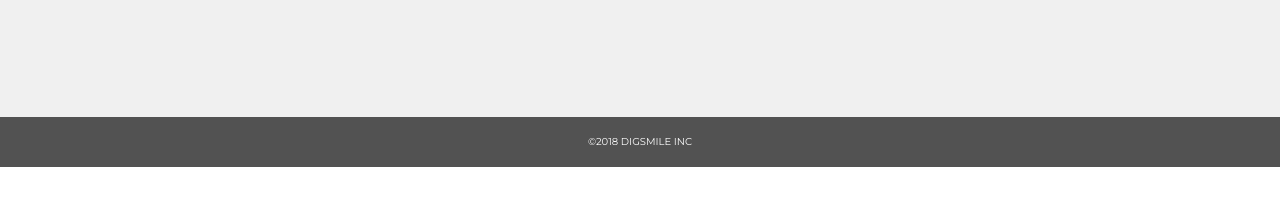
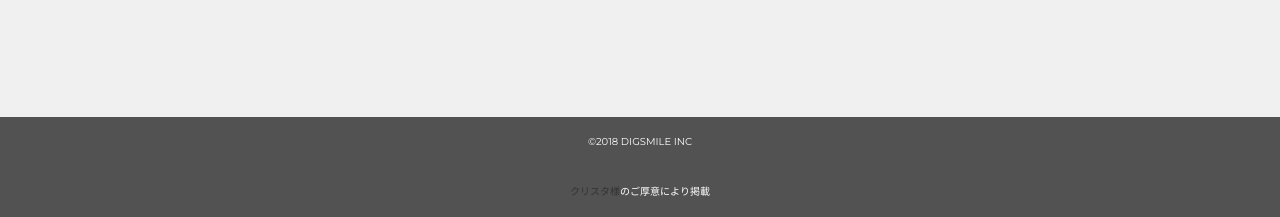
Before and after one commit to susumu3/cresta_third_hp, a plain HTML site: page index.html in a window 1280 px wide. Shown: the part 3135-3352 px from the top of the page. Before the commit the page ends 3302 px from the top, so only its background shows below. Drawn offline with nearby package versions, Linux system fonts and the light colour scheme.

Commit message:
Update index.html

```diff
--- a/index.html
+++ b/index.html
@@ -202,6 +202,7 @@
     <!-- footer -->
     <footer class="footer">
       <small>&copy;2018 DIGSMILE INC</small>
+      <p><a href="https://crestadesign.org/cording-second/">クリスタ様</a>のご厚意により掲載</p>
     </footer><!-- //footer -->
     <script src="https://ajax.googleapis.com/ajax/libs/jquery/3.6.0/jquery.min.js"></script>
     <script src="./js/script.js"></script>
```
